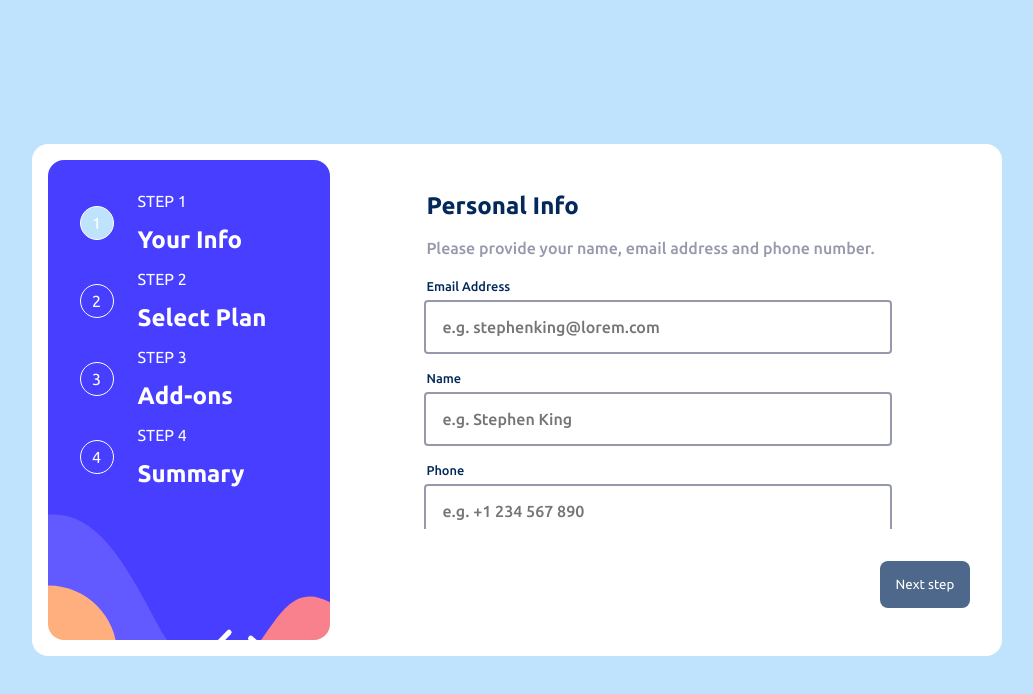
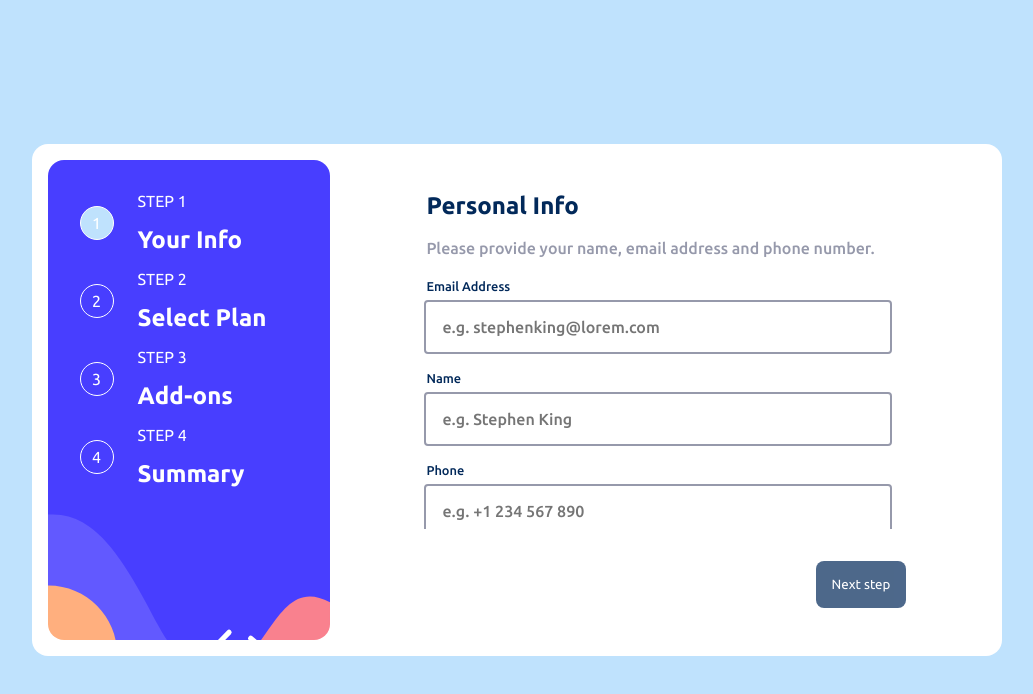
Before and after one commit to huyphan2210/multi-step_form, an Angular app in the folder multi-step_form.client/: page / in a window 1280 px wide. Shown: the top 694 px of the page, without its empty margins (123-1156 px from the left). Built offline with nearby package versions, Linux system fonts and the light colour scheme.

Commit message:
Adjust Stepper layout

```diff
--- a/multi-step_form.client/src/components/Stepper/stepper.component.scss
+++ b/multi-step_form.client/src/components/Stepper/stepper.component.scss
@@ -11,6 +11,10 @@
 
   &.has-one-button {
     justify-content: right;
+  }
+
+  &.sticky {
+    position: sticky;
   }
 
   button {
@@ -38,5 +42,7 @@
 @media screen and (min-width: 64rem) {
   :host {
     position: absolute;
+    width: calc(100% - 10rem);
+    left: 4rem;
   }
 }
--- a/multi-step_form.client/src/components/Stepper/stepper.component.ts
+++ b/multi-step_form.client/src/components/Stepper/stepper.component.ts
@@ -17,7 +17,6 @@ export class StepperComponent implements OnInit {
     private stepStateService: StepStateService,
     private formStateService: FormStateService
   ) {}
-
   currentStep: Step = Step.FillInPersonalInfo;
   step = Step;
   isNextButtonDisabled = false;
```
